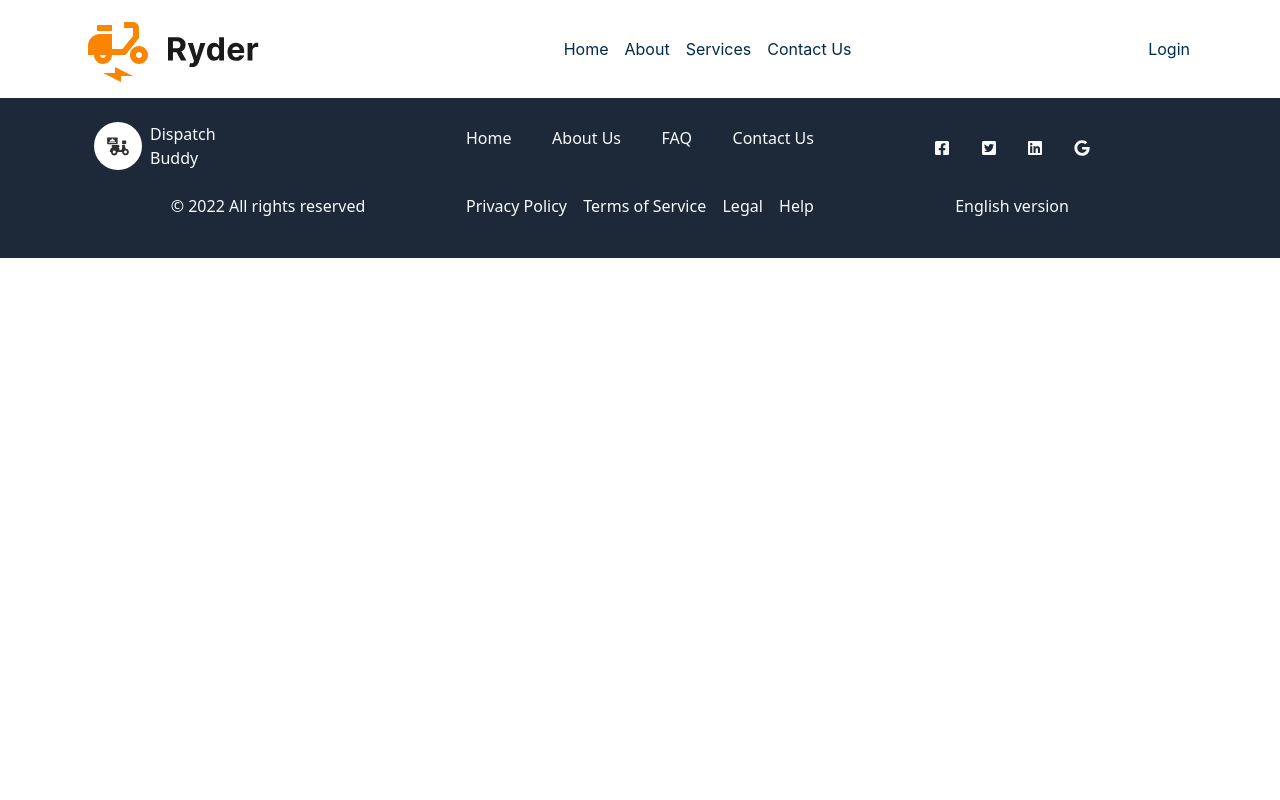
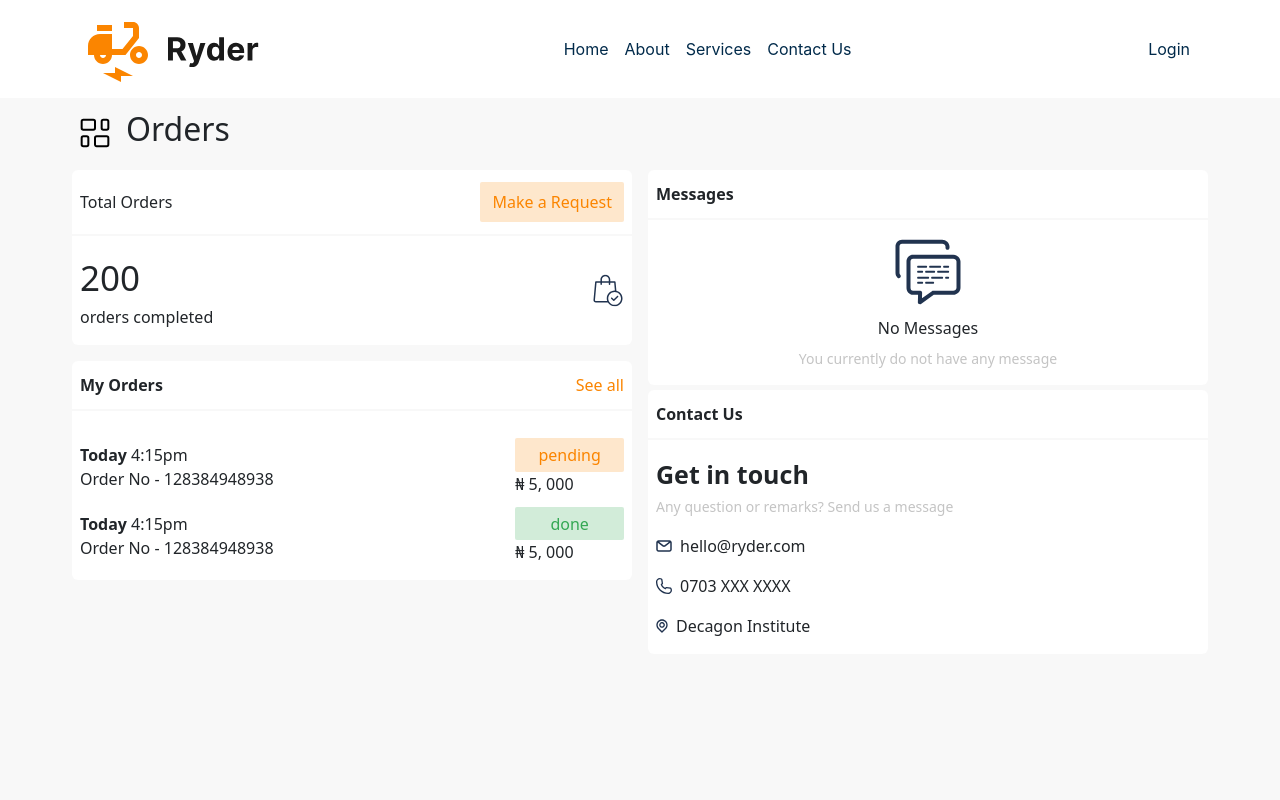
Before and after one commit to J-aimz/Ryder_Frontend_, a React (Create React App) app in the folder ryder/: page /dashboard in a window 1280 px wide. Shown: the top 800 px of the page. Built offline with nearby package versions, Linux system fonts and the light colour scheme.

Commit message:
chore: added some routing

```diff
--- a/ryder/src/App.js
+++ b/ryder/src/App.js
@@ -19,7 +19,7 @@ function App() {
         <AppNavbar />
         <Routes>
           <Route path="/" exact element={<LandingPage />} />
-          <Route path="customer-dashboard" element={<CustomerDashBoard />} />
+          <Route path="dashboard" element={<CustomerDashBoard />} />
           <Route path="request-form" element={<RequestRiderForm />} />
         </Routes>
         <Footer />
--- a/ryder/src/components/ordersOverview/OrdersOverview.jsx
+++ b/ryder/src/components/ordersOverview/OrdersOverview.jsx
@@ -1,14 +1,22 @@
-import styles from "./OrdersOverview.module.css"
+import { useNavigate } from "react-router-dom";
+
+import styles from "./OrdersOverview.module.css";
 
 //imgs
-import {shoppingBagIcon} from "../../assets"
+import { shoppingBagIcon } from "../../assets";
 
 function OrdersOverview() {
+  const navigate = useNavigate();
+  function handleRequestbtn() {
+    navigate("/request-form");
+  }
   return (
     <div className={styles.overview_container}>
       <div className={styles.header}>
         <span>Total orders</span>
-              <span className={styles.secondary}>Make a Request</span>
+        <span onClick={handleRequestbtn} className={styles.secondary}>
+          Make a Request
+        </span>
       </div>
 
       <div className={styles.body}>
@@ -17,11 +25,9 @@ function OrdersOverview() {
           <span>orders completed</span>
         </div>
         <img src={shoppingBagIcon} alt="shopping bag svg icon" />
-
       </div>
-
     </div>
-  )
+  );
 }
 
-export default OrdersOverview
+export default OrdersOverview;
--- a/ryder/src/pages/requestRiderForm/RequestRiderForm.jsx
+++ b/ryder/src/pages/requestRiderForm/RequestRiderForm.jsx
@@ -1,8 +1,10 @@
+import {useNavigate} from "react-router-dom"
 import { useState } from "react";
 import styles from "./RequestRiderForm.module.css";
 import { backArrowIcon } from "../../assets";
 
 function RequestRiderForm() {
+  const navigate = useNavigate()
   const [formData, setFormData] = useState({
     pickUpLocation: "",
     dropOffLocation: "",
@@ -22,7 +24,7 @@ function RequestRiderForm() {
     <div className={styles.con}>
           <div className={styles.body_container}>
         <div className={styles.header}>
-          <div>
+          <div className={styles.back_btn} onClick={()=>navigate(-1)}>
             <img src={backArrowIcon} alt="" />
             <span>Back</span>
           </div>
--- a/ryder/src/pages/requestRiderForm/RequestRiderForm.module.css
+++ b/ryder/src/pages/requestRiderForm/RequestRiderForm.module.css
@@ -98,3 +98,7 @@ button:hover {
         margin-top: 3rem;
     }
 }
+
+.back_btn {
+    cursor: pointer;
+}
```
Lines whose indentation alone changed are shown as unchanged.
